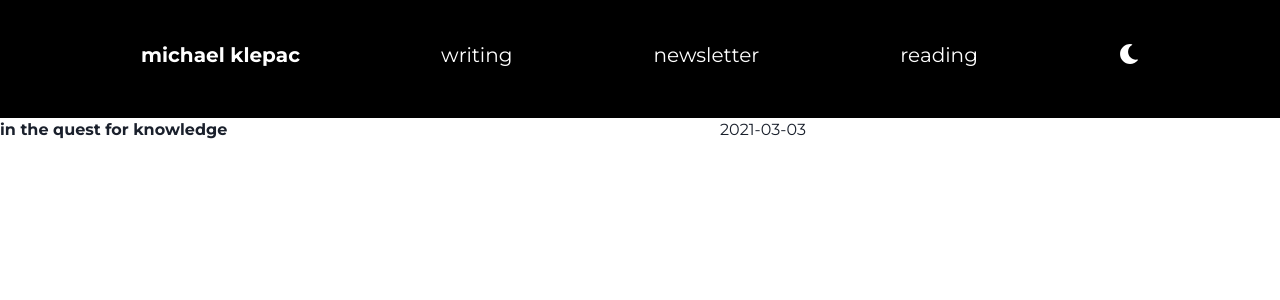
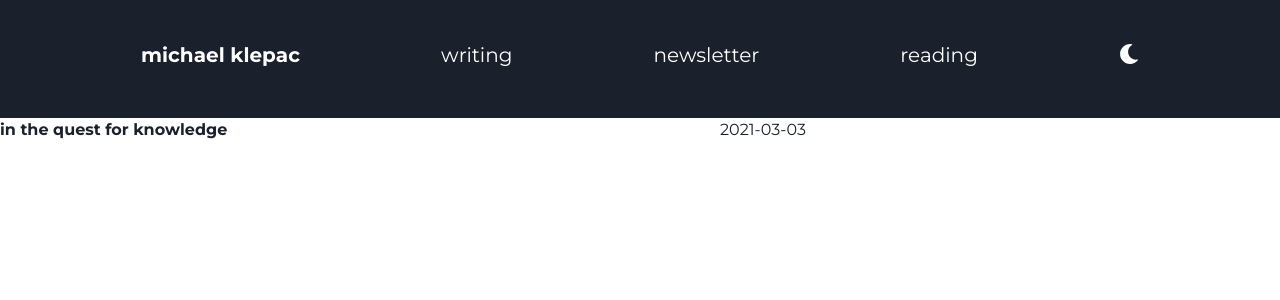
Before and after one commit to mklepac90/pf, a Next.js app: page / in a window 1280 px wide. Shown: the top 300 px of the page. Built offline with nearby package versions, Linux system fonts and the light colour scheme.

Commit message:
changed background color to match dark mode

```diff
--- a/components/Nav.js
+++ b/components/Nav.js
@@ -7,7 +7,7 @@ import { Flex, Icon, Text, useColorMode } from '@chakra-ui/react';
 const Nav = () => {
   const { colorMode, toggleColorMode } = useColorMode();
 
-  const bgColor = colorMode === 'dark' ? 'white' : 'black';
+  const bgColor = colorMode === 'dark' ? 'white' : 'gray.800';
   const fontColor = colorMode === 'dark' ? 'black' : 'white';
 
   return (
```
